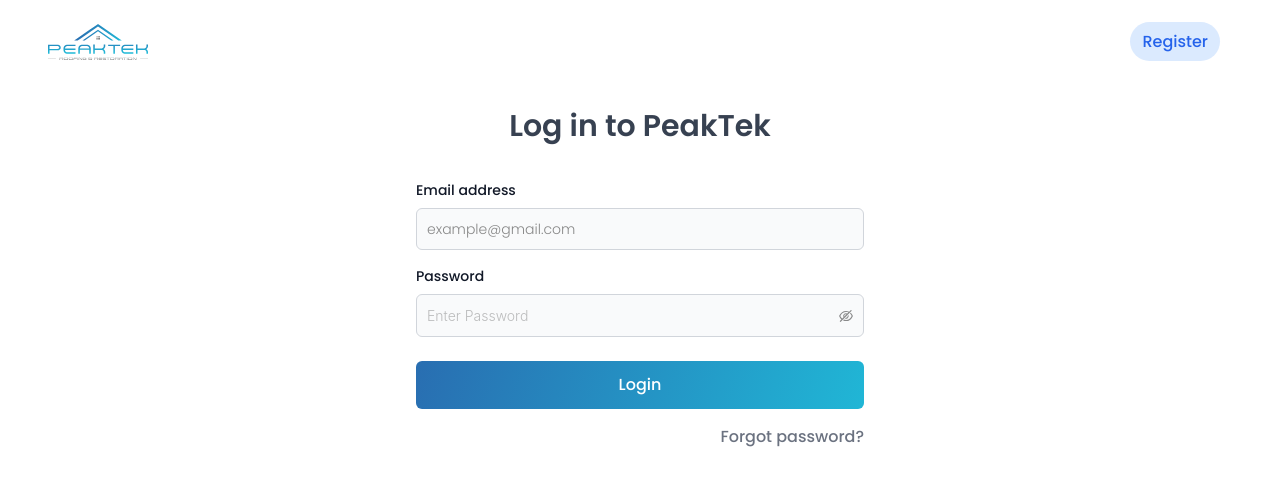
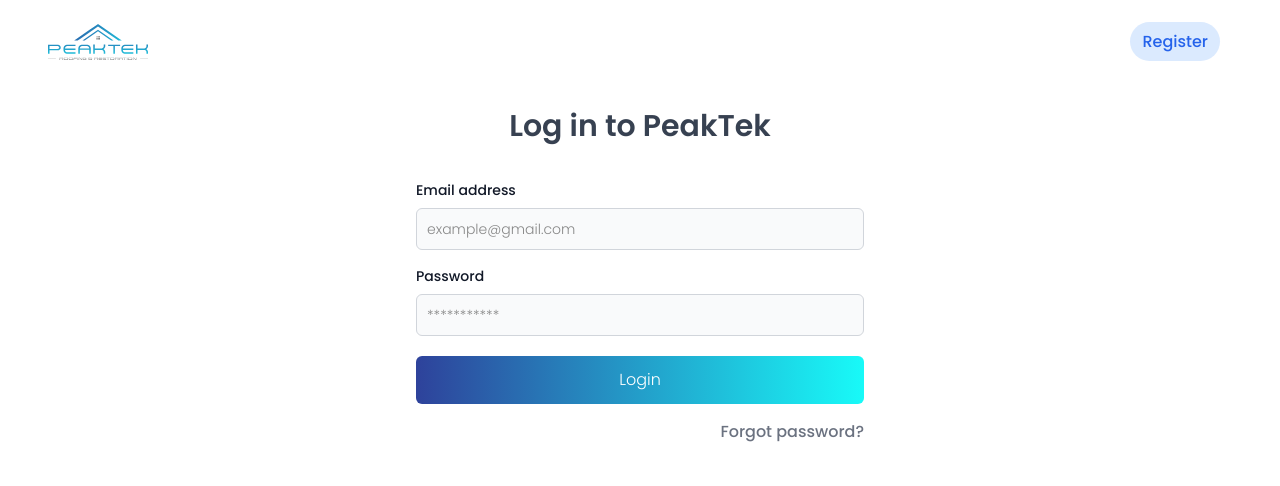
Before and after one commit to Abdulcomsian/peaktek, a React (Vite) app: page / in a window 1280 px wide. Shown: the top 486 px of the page. Built offline with nearby package versions, Linux system fonts and the light colour scheme.

Commit message:
login page reverted

```diff
--- a/src/components/Authentication/Login/index.jsx
+++ b/src/components/Authentication/Login/index.jsx
@@ -1,61 +1,45 @@
-import React, { useEffect } from "react";
+import React, { useEffect, useState } from "react";
+import { Button } from "@components/UI";
+import { Spin } from "antd";
 import { Link, useNavigate } from "react-router-dom";
+import { Navbar } from "@components/Authentication";
+import { Input } from "@components/FormControls";
 import { useAuth } from "@context/AuthContext";
-import { Navbar } from "@components/Authentication";
-import { Form, PasswordBox, TextBox } from "@components/FormControls";
+import { useForm } from "react-hook-form";
+import { login } from "@services/apiAuth";
 import toast from "react-hot-toast";
-import Button from "@components/JobDetails/Button";
-import { clientBaseURL, clientEndPoints } from "@services/config";
-import { loginValidationSchema } from "@services/schema";
-import { useFormik } from "formik";
-import { Loader } from "@components/UI";
 
 const Login = () => {
+  const {
+    register,
+    handleSubmit,
+    formState: { errors },
+  } = useForm({});
   const navigate = useNavigate();
   const { isAuthenticated, setIsAuthenticated } = useAuth();
-  const {
-    values,
-    errors,
-    touched,
-    isSubmitting,
-    handleBlur,
-    handleChange,
-    handleSubmit,
-  } = useFormik({
-    initialValues: {
-      email: "",
-      password: "",
-    },
-    validationSchema: loginValidationSchema,
-    onSubmit: async (values, actions) => {
-      try {
-        const response = await clientBaseURL.post(
-          `${clientEndPoints?.login}`,
-          values
-        );
+  const [isLoading, setIsLoading] = useState(false);
 
-        if (response?.status >= 200 && response?.status < 300) {
-          localStorage.setItem("token", response?.data?.token);
-          toast.success(response?.data?.message);
-          setIsAuthenticated(true);
-          navigate("/dashboard");
-          actions.resetForm();
-        }
-      } catch (error) {
-        if (error?.response) {
-          toast.error(
-            error?.response?.data?.error || error?.response?.data?.message
-          );
-        }
-      }
-    },
-  });
   useEffect(
     function () {
       if (isAuthenticated) navigate("/dashboard");
     },
     [isAuthenticated, navigate]
   );
+
+  const onSubmit = async function (data) {
+    setIsLoading(true);
+    const resp = await login(data);
+    console.log(resp);
+    if (resp.status >= 200 && resp.status < 300) {
+      localStorage.setItem("token", resp.data.token);
+      setIsAuthenticated(true);
+      navigate("/dashboard");
+      toast.success(resp.data.message);
+    } else {
+      toast.error(resp.message);
+    }
+    setIsLoading(false);
+  };
 
   return (
     <div className="mx-auto max-w-7xl px-2 sm:px-6 lg:px-8">
@@ -77,44 +61,35 @@
             <span className="mx-4">Or, sign in with email</span>
             <div className="flex-grow border-t border-gray-300" />
           </div> */}
-          <Form action="" onSubmit={handleSubmit}>
-            <TextBox
+          <form action="" onSubmit={handleSubmit(onSubmit)}>
+            <Input
               label="Email address"
               name="email"
+              applyMarginBottom={true}
               className="mb-4"
               placeholder="example@gmail.com"
-              value={values.email}
-              onBlur={handleBlur}
-              onChange={handleChange}
-              error={errors.email}
-              touched={touched.email}
+              register={register}
+              error={errors?.email?.message}
             />
-            <PasswordBox
+            <Input
               label="Password"
               type="password"
               name="password"
-              placeholder="Enter Password"
-              className="mb-4"
-              value={values.password}
-              onBlur={handleBlur}
-              onChange={handleChange}
-              error={errors.password}
-              touched={touched.password}
+              applyMarginBottom={true}
+              className="mb-2"
+              placeholder="***********"
+              register={register}
+              error={errors?.password?.message}
             />
             <Button
+              variant="gradient"
               type="submit"
-              className="w-full  text-white btn-gradient px-4 py-3 mt-2"
-              disabled={isSubmitting}
+              className="w-full mt-5 py-3 "
+              disabled={isLoading}
             >
-              {isSubmitting ? (
-                <div className="flex justify-center items-center">
-                  <Loader width={"24px"} height={"24px"} color="#fff" />
-                </div>
-              ) : (
-                "Login"
-              )}
+              {isLoading ? <Spin /> : "Login"}
             </Button>
-          </Form>
+          </form>
           <div className="flex justify-end mt-4">
             <Link
               to="forgotpassword"
```
